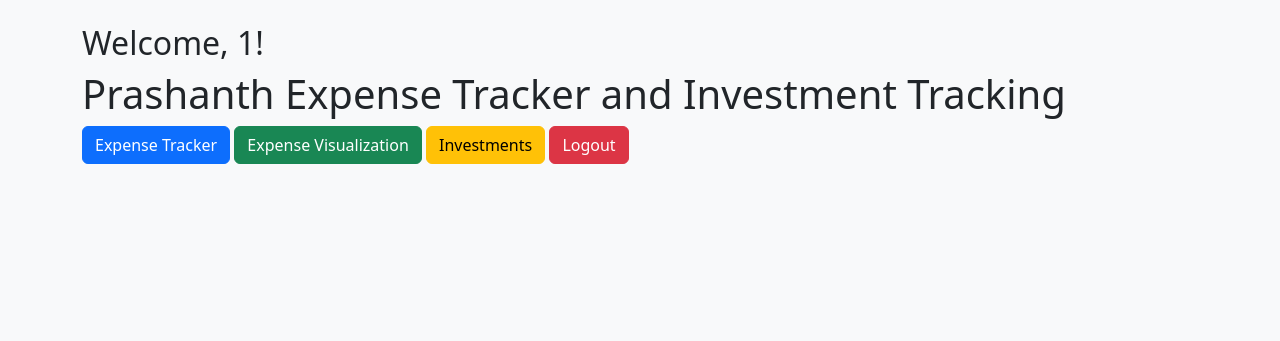
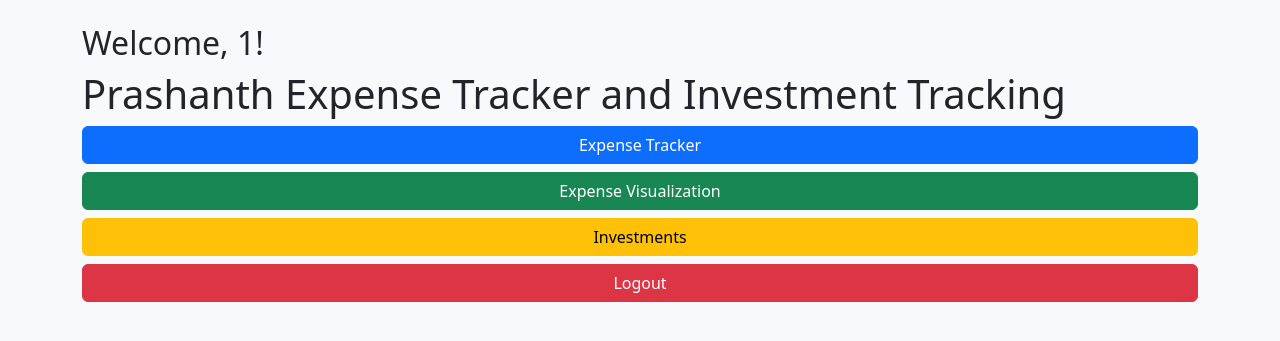
Before and after one commit to prashanthmanoharg/rpirepo, a Flask app: page / in a window 1280 px wide. Shown: the top 341 px of the page. Run offline with Flask 3, Linux system fonts and the light colour scheme; the visitor is signed in with stand-in values (Sample User, id 1); parts of the project's set-up code (start-up, migrations or seed data) failed here and were passed over.

Commit message:
Alignment of Buttons in dashboard.html

```diff
--- a/app/templates/dashboard.html
+++ b/app/templates/dashboard.html
@@ -2,8 +2,8 @@
 {% block content %}
 <h2>Welcome, {{ user }}!</h2>
 <h1> Prashanth Expense Tracker and Investment Tracking </h1>
-<a href="https://docs.google.com/spreadsheets/d/1AccUH_X1SSLCtIFv9pUHxfq4CQhTpsumIokUZfL87bY/edit?gid=182432802#gid=182432802" class="btn btn-primary">Expense Tracker</a>
-<a href="/plot" class="btn btn-success">Expense Visualization</a>
-<a href="/investments" class="btn btn-warning">Investments</a>
-<a href="/logout" class="btn btn-danger">Logout</a>
+<a href="https://docs.google.com/spreadsheets/d/1AccUH_X1SSLCtIFv9pUHxfq4CQhTpsumIokUZfL87bY/edit?gid=182432802#gid=182432802" class="btn btn-primary d-block mb-2">Expense Tracker</a>
+<a href="/plot" class="btn btn-success d-block mb-2">Expense Visualization</a>
+<a href="/investments" class="btn btn-warning d-block mb-2">Investments</a>
+<a href="/logout" class="btn btn-danger d-block">Logout</a>
 {% endblock %}
--- a/app/templates/plots.html
+++ b/app/templates/plots.html
@@ -7,5 +7,4 @@
 <div>{{ category_chart|safe }}</div>
 <div>{{ yearly_chart|safe }}</div>
 <div>{{ daily_chart|safe }}</div>
-<a href="/" class="btn btn-secondary mt-3">Back</a>
 {% endblock %}
```
